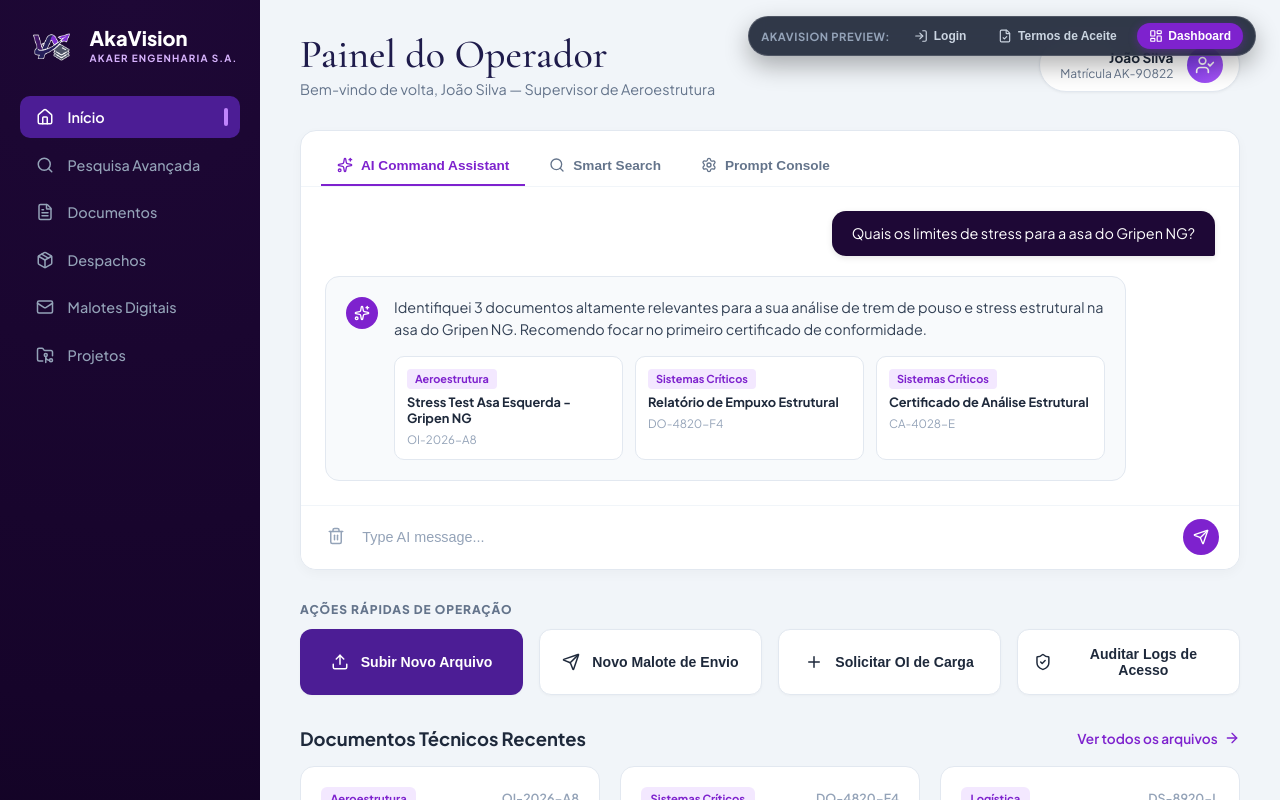
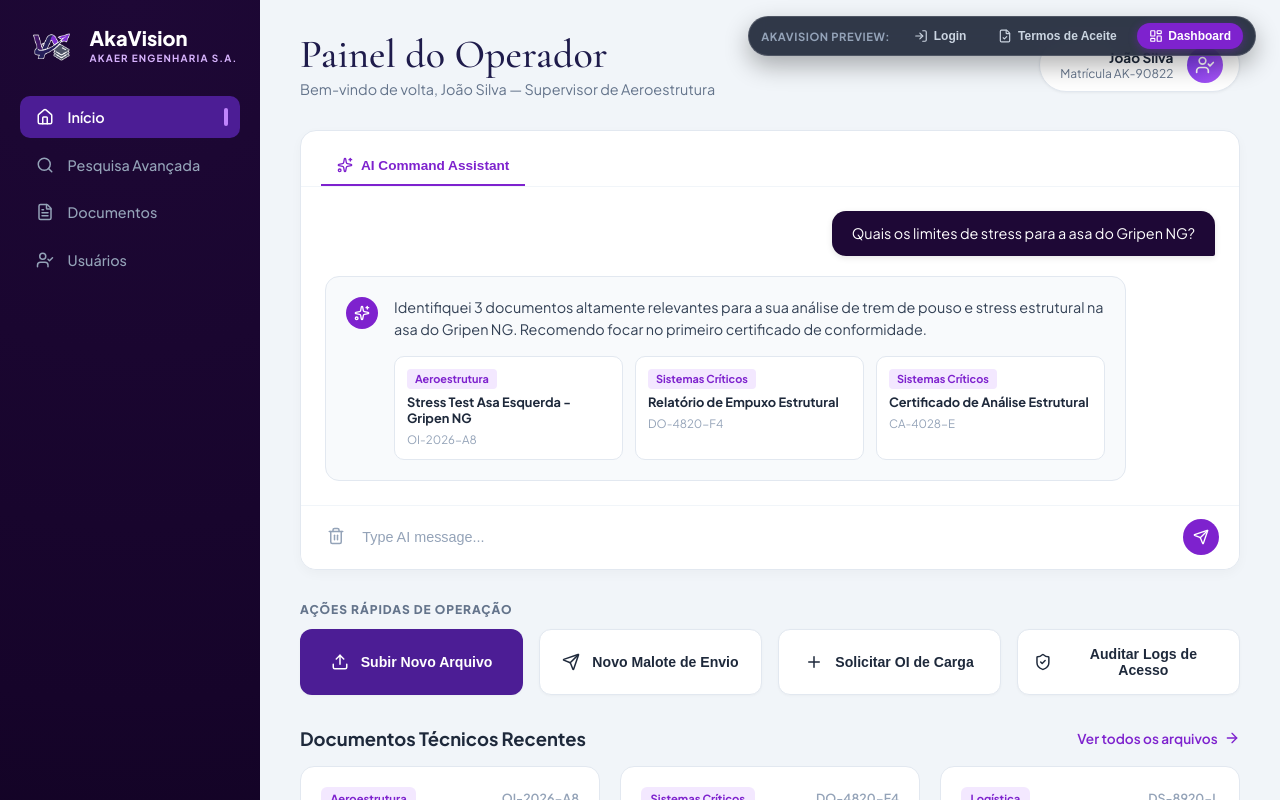
Before and after one commit to DenariusData/API-6SEM-FRONTEND, a Vue app: page / in a window 1280 px wide. Both pictures are taken after a click on the button "Dashboard". Shown: the top 800 px of the page. Built offline with nearby package versions, Linux system fonts and the light colour scheme.

Commit message:
feat: implement terms of service consent screen

```diff
--- a/src/components/DashboardView.vue
+++ b/src/components/DashboardView.vue
@@ -167,29 +167,11 @@ const recentDocuments = ref([
 
         <a
           href="#"
-          @click.prevent="activeMenu = 'Despachos'"
-          :class="['menu-item', { active: activeMenu === 'Despachos' }]"
+          @click.prevent="activeMenu = 'Usuários'"
+          :class="['menu-item', { active: activeMenu === 'Usuários' }]"
         >
-          <Package :size="18" class="menu-icon" />
-          <span>Despachos</span>
-        </a>
-
-        <a
-          href="#"
-          @click.prevent="activeMenu = 'Malotes'"
-          :class="['menu-item', { active: activeMenu === 'Malotes' }]"
-        >
-          <Mail :size="18" class="menu-icon" />
-          <span>Malotes Digitais</span>
-        </a>
-
-        <a
-          href="#"
-          @click.prevent="activeMenu = 'Projetos'"
-          :class="['menu-item', { active: activeMenu === 'Projetos' }]"
-        >
-          <FolderGit2 :size="18" class="menu-icon" />
-          <span>Projetos</span>
+          <UserCheck :size="18" class="menu-icon" />
+          <span>Usuários</span>
         </a>
       </nav>
 
@@ -236,23 +218,6 @@ const recentDocuments = ref([
             <span>AI Command Assistant</span>
           </button>
 
-          <button
-            type="button"
-            @click="activeTab = 'Smart Search'"
-            :class="['tab-btn', { active: activeTab === 'Smart Search' }]"
-          >
-            <Search :size="16" />
-            <span>Smart Search</span>
-          </button>
-
-          <button
-            type="button"
-            @click="activeTab = 'Prompt Console'"
-            :class="['tab-btn', { active: activeTab === 'Prompt Console' }]"
-          >
-            <Settings :size="16" />
-            <span>Prompt Console</span>
-          </button>
         </div>
 
         <!-- Chat Stream Area -->
```
